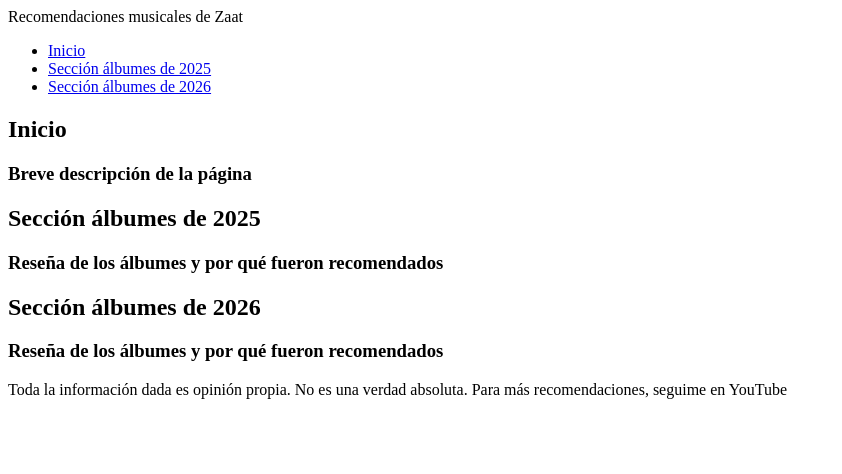
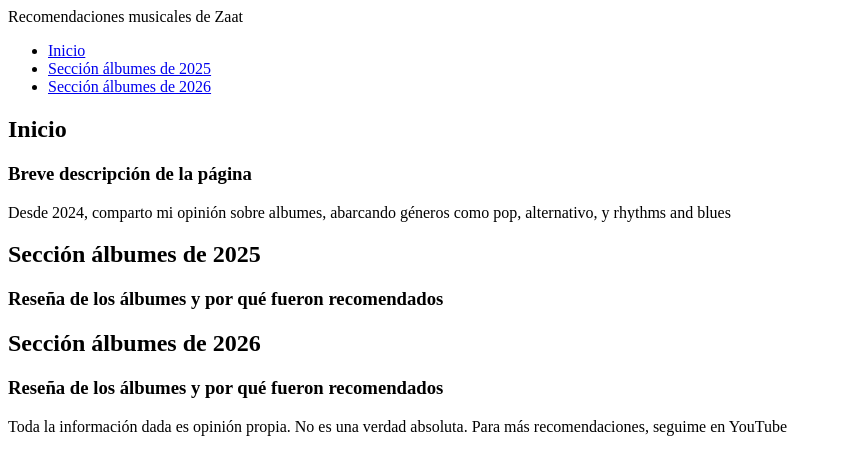
Before and after one commit to zaatdcp/Actividad-1--D-az-Cano-Paccagnini, a plain HTML site: page index.html in a window 1280 px wide. Shown: the whole page, without its empty margins (0-842 px from the left). Drawn offline with Linux system fonts and the light colour scheme.

Commit message:
Agrego información dentro de los articles

```diff
--- a/index.html
+++ b/index.html
@@ -19,6 +19,7 @@
             <h2>Inicio</h2>
             <article>
                 <h3>Breve descripción de la página</h3>
+                <p>Desde 2024, comparto mi opinión sobre albumes, abarcando géneros como pop, alternativo, y rhythms and blues</p>
             </article>
         </section>
         <section>
```
